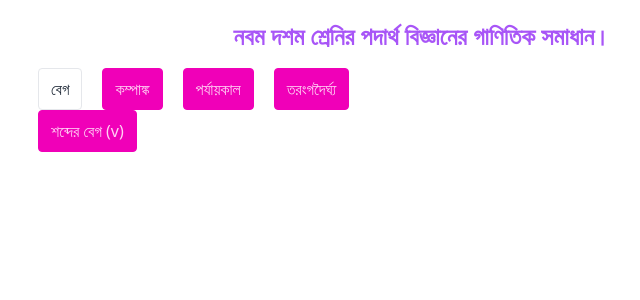
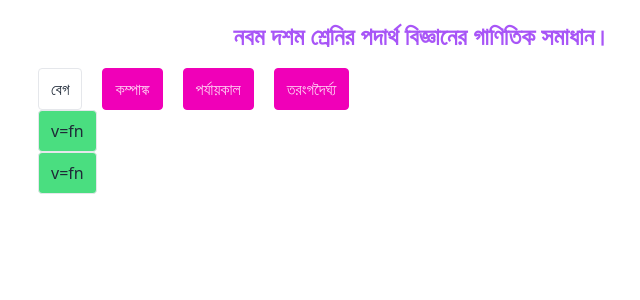
Before and after one commit to almubin78/Physics-Problems-solving-website, a React (Create React App) app: page / in a window 1280 px wide. Both pictures are taken after a click on the button "বেগ". Shown: the top 300 px of the page, without its empty margins (218-858 px from the left). Built offline with nearby package versions, Linux system fonts and the light colour scheme.

Commit message:
display input field dynametically

```diff
--- a/src/chapterBased/Force/ForceCalculator.js
+++ b/src/chapterBased/Force/ForceCalculator.js
@@ -194,7 +194,7 @@ const ForceCalculator = () => {
           <h2 className="text-xl font-semibold">Result:</h2>
           <p className="text-lg text-pink-300">
             {
-              laws[variableToSolve].find((law) => law.formula === selectedLaw)
+              laws[variableToSolve]?.find((law) => law.formula === selectedLaw)
                 .resultInfo
             }{' '}
             <span className="font-extrabold text-green-600">{result}</span>{' '}
--- a/src/chapterBased/SoundAndWave/SoundAndWave.js
+++ b/src/chapterBased/SoundAndWave/SoundAndWave.js
@@ -7,16 +7,11 @@ const SoundAndWave = () => {
   const [inputValues, setInputValues] = useState({});
   const [result, setResult] = useState(null);
   // logical part start
-  const targetFromMany = [
-    "বেগ",
-    "কম্পাঙ্ক",
-    "পর্যায়কাল",
-    "তরংগদৈর্ঘ্য",
-  ];
+  const targetFromMany = ["বেগ", "কম্পাঙ্ক", "পর্যায়কাল", "তরংগদৈর্ঘ্য"];
   const lawsDetails = {
     বেগ: [
       {
-        targetVar:'শব্দের বেগ (v)',
+        targetWithThis: "শব্দের বেগ (v)",
         law: "v=fn",
         inputsNeed: ["f", "n"],
         ResultInfo: "শব্দের বেগ হবে",
@@ -25,7 +20,7 @@ const SoundAndWave = () => {
     ],
     কম্পাঙ্ক: [
       {
-        targetVar:'কম্পাঙ্ক (f)',
+        targetWithThis: "কম্পাঙ্ক (f)",
         law: "f=v/n",
         inputsNeed: ["v", "n"],
         ResultInfo: "কম্পাংকের মান হবে",
@@ -34,7 +29,7 @@ const SoundAndWave = () => {
     ],
     তরংগদৈর্ঘ্য: [
       {
-        targetVar:'তরংগদৈর্ঘ্য',
+        targetWithThis: "তরংগদৈর্ঘ্য",
         law: "n=v/f",
         inputsNeed: ["v", "n"],
         ResultInfo: "তরঙ্গ দৈর্ঘ্য হবে",
@@ -44,17 +39,19 @@ const SoundAndWave = () => {
   };
   const handleTargetVariable = (variable) => {
     setTargetVar(variable);
-    setTargetLaw('')
+    setTargetLaw("");
     setInputValues({});
     setResult(null);
-
   };
-  const handleSetLaw = (law)=>{
-    console.log(law,'law');
-    setTargetLaw(law)
+  const handleSetLaw = (law) => {
+    console.log(law, "law");
+    setTargetLaw(law);
     setInputValues({});
     setResult(null);
-  }
+  };
+  const handleInputOnChange = (inputKey, inputValue) => {
+    setInputValues({ ...inputValues, [inputKey]: parseFloat(inputValue) });
+  };
 
   return (
     <div className=" mx-0">
@@ -75,16 +72,53 @@ const SoundAndWave = () => {
       <div className="flex flex-wrap gap-5">
         {lawsDetails[targetVar]?.map((singleLawDetails) => (
           <button
-          key={singleLawDetails.targetVar}
+            key={singleLawDetails.targetVar}
             className={`px-3 py-2 border rounded ${
-              targetVar === singleLawDetails.targetVar ? "btn-green" : "btn-secondary"
+              targetVar === singleLawDetails.targetVar
+                ? "btn-green"
+                : "bg-green-400"
             }`}
             onClick={() => handleSetLaw(singleLawDetails.law)}
           >
-            {singleLawDetails.targetVar}
+            {singleLawDetails.law}
           </button>
         ))}
       </div>
+      {/* step-3 get inputs */}
+      {targetVar && (
+        <div className="flex flex-wrap gap-5">
+          {lawsDetails[targetVar]?.map((singleLawDetails) => (
+            <button
+              key={singleLawDetails.targetWithThis}
+              className={`px-3 py-2 border rounded ${
+                targetVar === singleLawDetails.targetWithThis
+                  ? "btn-green"
+                  : "bg-green-400"
+              }`}
+              onClick={() => handleSetLaw(singleLawDetails.law)}
+            >
+              {singleLawDetails.law}
+            </button>
+          ))}
+        </div>
+      )}
+
+      {targetLaw && (
+        <>
+          {lawsDetails[targetVar]
+            .find((lawDetail) => lawDetail.law === targetLaw)
+            .inputsNeed?.map((inputVar) => (
+              <div key={inputVar}>
+                <input
+                  type="number"
+                  onChange={(e) =>
+                    handleInputOnChange(inputVar, e.target.value)
+                  }
+                />
+              </div>
+            ))}
+        </>
+      )}
     </div>
   );
 };
```
